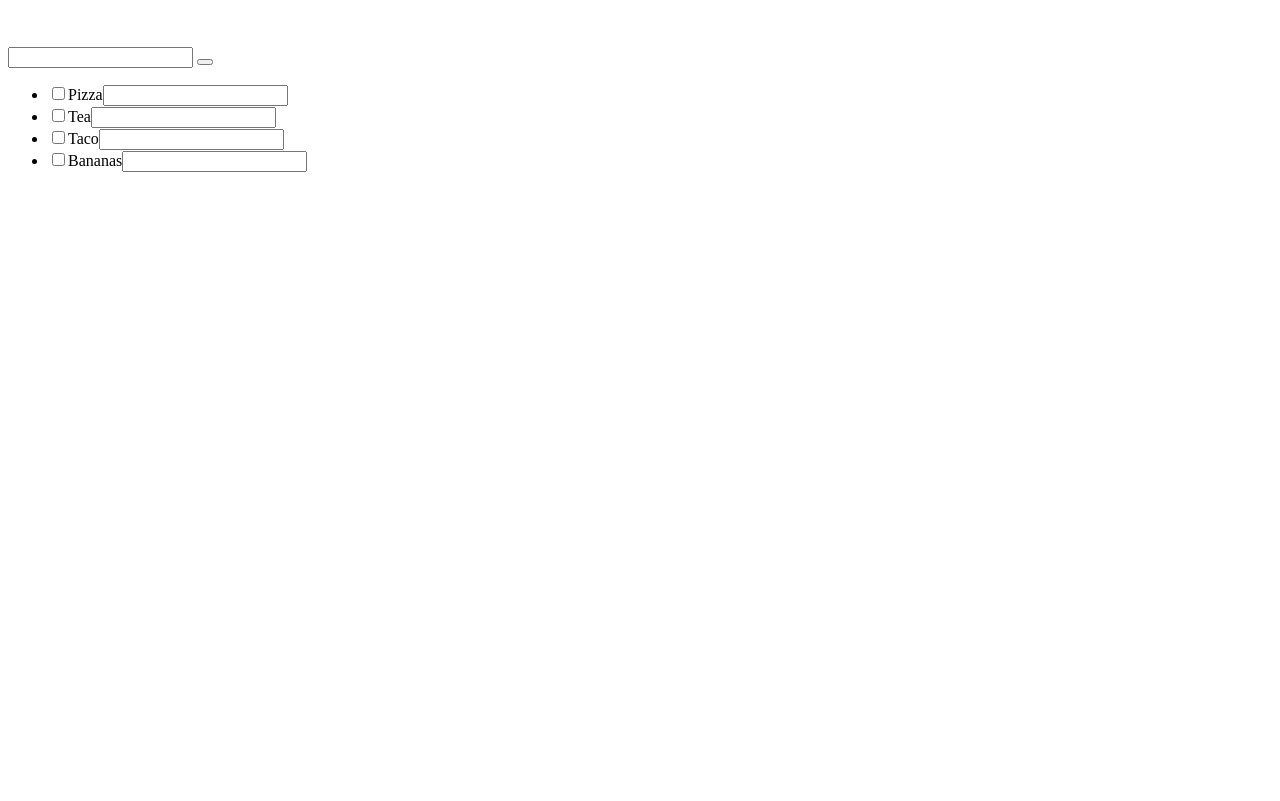
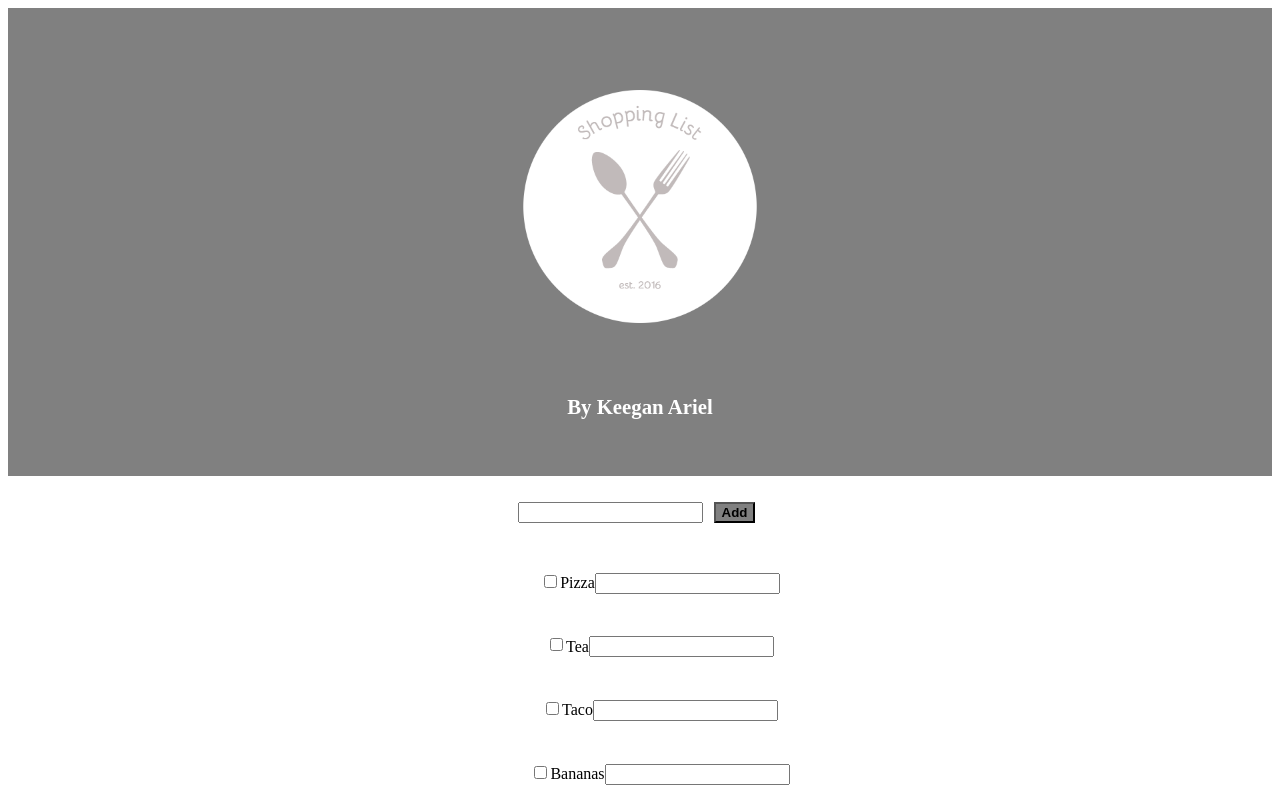
Before and after one commit to KeeganAriel/shoppinglist, a plain HTML site: page index.html in a window 1280 px wide. Drawn offline with Linux system fonts and the light colour scheme.

Commit message:
HTML add logo

```diff
--- a/index.html
+++ b/index.html
@@ -2,18 +2,19 @@
 <html lang="en">
 <head>
 	<meta charset="UTF-8">
+	<link rel="stylesheet" href="main.css">
 	<title>Shopping List</title>
 </head>
 <body>
 
 	<header>
-		<img class="logo"></img>
-		<h1></h1>
-		<h2></h2>
+		<img class="logo" img src="./images/Shopping_logo.png" ></img>
+		<!-- <h1>Shopping List</h1> -->
+		<h2>By Keegan Ariel</h2>
 	</header>
 	<main>
 		<input type="text">
-		<button></button>
+		<button>Add</button>
 		<ul class="list">
 			<li><input type="checkbox">Pizza<input type="number"></li>
 			<li><input type="checkbox">Tea<input type="number"></li>
@@ -21,6 +22,5 @@
 			<li><input type="checkbox">Bananas<input type="number"></li>
 		</ul>
 	</main>
-
 </body>
 </html>
--- /dev/null
+++ b/main.css
@@ -0,0 +1,54 @@
+header {
+	background-color: gray;
+	text-align: center;
+	padding-bottom: 2.5em;
+	padding-top: 2em;
+
+}
+
+.logo {
+	width: 25em;
+	margin: 0em;
+}
+
+header h1 {
+	font-size: 2em;
+	padding-bottom: -1em;
+
+}
+
+header h2 {
+	font-size: 1.3em;
+	padding-top: -1em;
+	color: white;
+
+}
+
+main {
+	text-align: center;
+
+}
+
+main button {
+	background-color: gray;
+	font-weight: bold;
+	margin: .5em;
+}
+
+main button :hover {
+	background-color: black;
+}
+
+main button :active {
+	position:relative;
+	top:1px;
+}
+
+main input {
+	margin-top: 2em;
+}
+
+main li {
+	list-style-type: none;
+	margin-top: 1em;
+}
```
Also changed, not shown: images/Shopping_logo.png (added).
